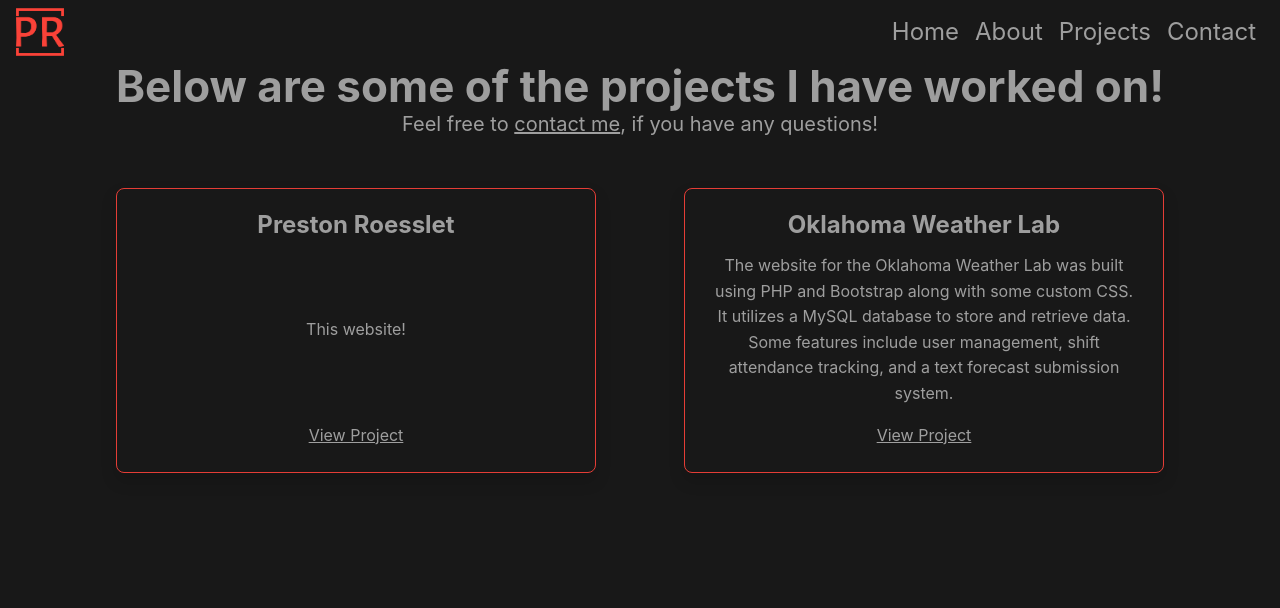
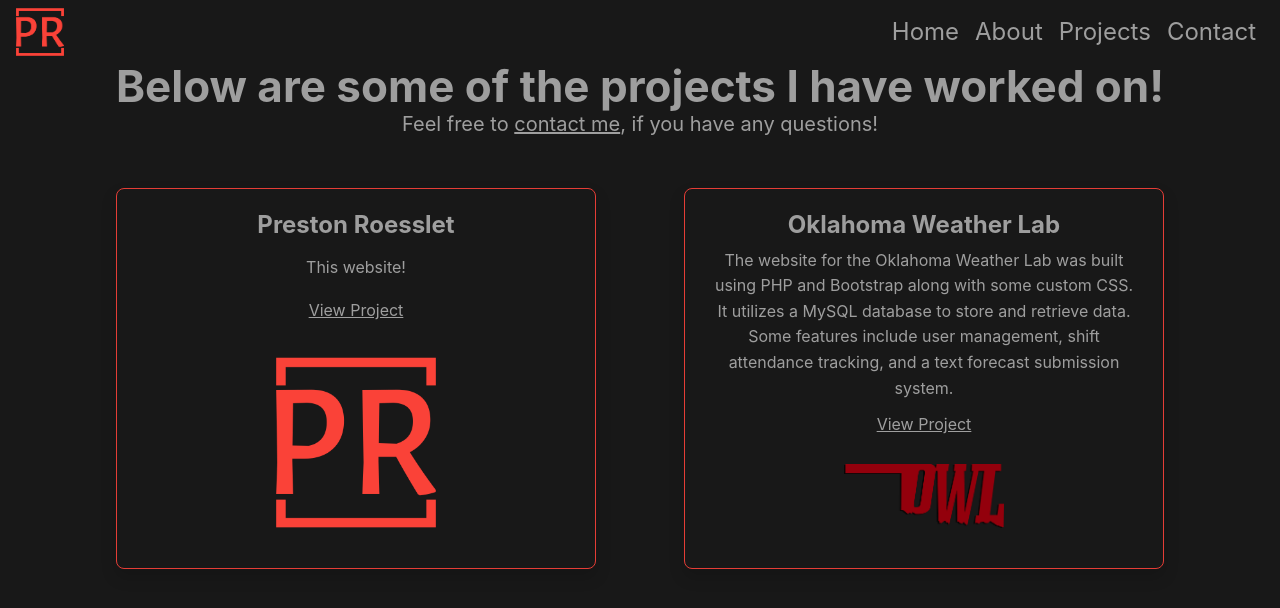
Before and after one commit to proesslet/Portfolio, a Vue app in the folder prestonroesslet/: page /projects in a window 1280 px wide. Shown: the top 608 px of the page. Built offline with nearby package versions, Linux system fonts and the light colour scheme.

Commit message:
One more shot

```diff
--- a/prestonroesslet/src/components/ProjectCard.vue
+++ b/prestonroesslet/src/components/ProjectCard.vue
@@ -4,7 +4,7 @@
     <p>{{ description }}</p>
     <a :href="link" target="_blank">View Project</a>
     <!-- Images show up in dev enviroment, but not in production -->
-    <!-- <img :src="getImageUrl(image)" alt="project image" /> -->
+    <img :src="getImageUrl(image)" alt="project image" />
   </div>
 </template>
 
@@ -17,7 +17,7 @@
   },
   methods: {
     getImageUrl(fileName) {
-      return new URL("../assets/" + fileName, import.meta.url);
+      return new URL(`../assets/${fileName}`, import.meta.url).href;
     },
   },
   mounted() {},
```
